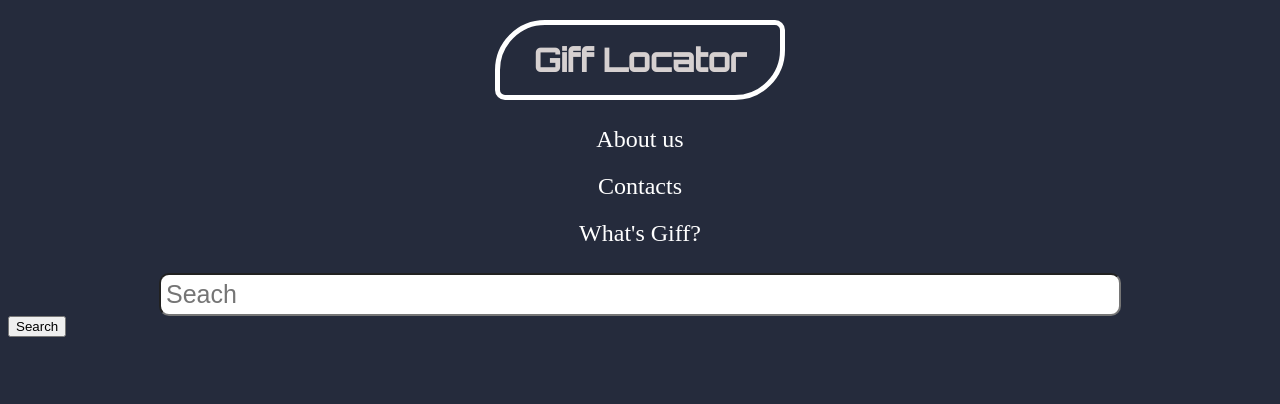
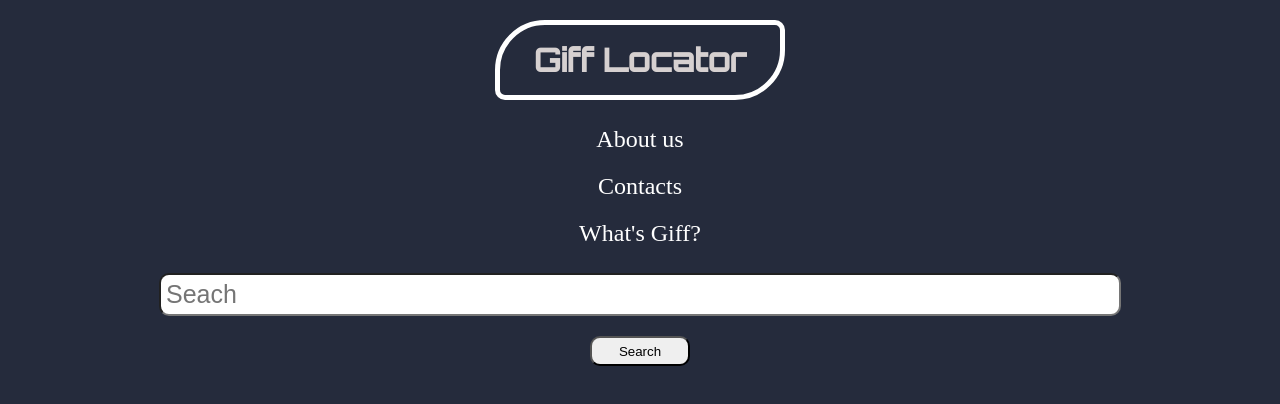
Before and after one commit to Aslan-Mammadov/Giff_Finder, a plain HTML site: page index.html in a window 1280 px wide. Drawn offline with Linux system fonts and the light colour scheme.

Commit message:
add style to the search button

```diff
--- a/styles/style.css
+++ b/styles/style.css
@@ -39,3 +39,13 @@ input{
     display: block;
     margin:auto;
 }
+
+button{
+    width: 100px;
+    height: 30px;
+    border-radius: center;
+    display: block;
+    margin: auto;
+    margin-top:20px;
+    border-radius: 10px;
+}
```
